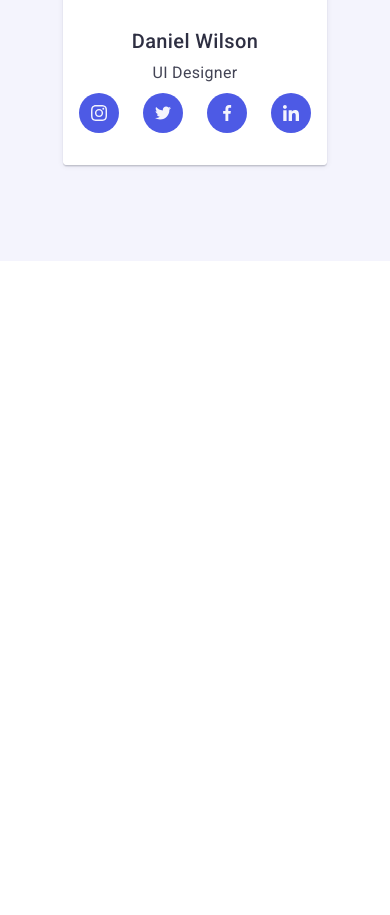
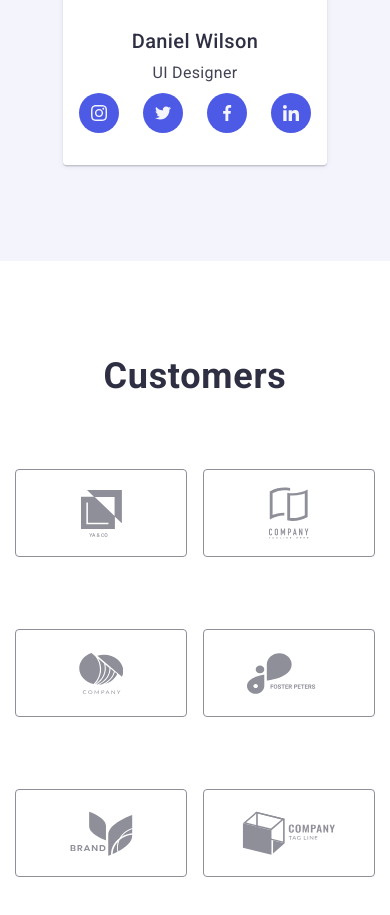
Before and after one commit to taranlizz/goit-markup-hw-07, a plain HTML site: page index.html in a window 390 px wide. Shown: the part 3354-4269 px from the top of the page. Before the commit the page ends 3615 px from the top, so only its background shows below. Drawn offline with nearby package versions, Linux system fonts and the light colour scheme.

Commit message:
customers-section styles

```diff
--- a/index.html
+++ b/index.html
@@ -436,27 +436,19 @@
           </ul>
         </div>
       </section>
-      <!-- <section class="customers section">
-        <div class="container">
-          <h2 class="customers-title title">Customers</h2>
-          <ul class="customers-list list">
+      <section class="customers-section">
+        <div class="container tab-special">
+          <h2 class="customers-title">Customers</h2>
+          <ul class="customers-list">
             <li class="customers-item">
-              <a
-                href=""
-                class="customers-link link"
-                aria-label="customer's link"
-              >
+              <a href="" class="customers-link" aria-label="customer's link">
                 <svg class="customers-icon" width="41" height="47">
                   <use href="./images/icons.svg#icon-customers1"></use>
                 </svg>
               </a>
             </li>
             <li class="customers-item">
-              <a
-                href=""
-                class="customers-link link"
-                aria-label="customer's link"
-              >
+              <a href="" class="customers-link" aria-label="customer's link">
                 <svg class="customers-icon" width="40" height="52">
                   <use href="./images/icons.svg#icon-customers2"></use>
                 </svg>
@@ -465,7 +457,7 @@
             <li class="customers-item">
               <asoc-
                 href=""
-                class="customers-link link"
+                class="customers-link"
                 aria-label="customer's link"
               >
                 <svg class="customers-icon" width="44" height="41">
@@ -474,33 +466,21 @@
               </asoc->
             </li>
             <li class="customers-item">
-              <a
-                href=""
-                class="customers-link link"
-                aria-label="customer's link"
-              >
+              <a href="" class="customers-link" aria-label="customer's link">
                 <svg class="customers-icon" width="84" height="41">
                   <use href="./images/icons.svg#icon-customers4"></use>
                 </svg>
               </a>
             </li>
             <li class="customers-item">
-              <a
-                href=""
-                class="customers-link link"
-                aria-label="customer's link"
-              >
+              <a href="" class="customers-link" aria-label="customer's link">
                 <svg class="customers-icon" width="63" height="45">
                   <use href="./images/icons.svg#icon-customers5"></use>
                 </svg>
               </a>
             </li>
             <li class="customers-item">
-              <a
-                href=""
-                class="customers-link link"
-                aria-label="customer's link"
-              >
+              <a href="" class="customers-link" aria-label="customer's link">
                 <svg class="customers-icon" width="94" height="44">
                   <use href="./images/icons.svg#icon-customers6"></use>
                 </svg>
@@ -508,7 +488,7 @@
             </li>
           </ul>
         </div>
-      </section> -->
+      </section>
     </main>
     <!-- footer -->
     <!-- <footer class="footer">
--- a/sass/abstracts/_placeholders.scss
+++ b/sass/abstracts/_placeholders.scss
@@ -44,4 +44,5 @@
   text-align: center;
   letter-spacing: 0.02em;
   text-transform: capitalize;
+  margin-bottom: 72px;
 }
--- a/sass/abstracts/_variables.scss
+++ b/sass/abstracts/_variables.scss
@@ -15,3 +15,4 @@ $active-state-clr: #404bbf;
 $transition: 250ms cubic-bezier(0.4, 0, 0.2, 1);
 $hero-text-clr: #ffffff;
 $l-gra: rgba(46, 47, 66, 0.7);
+$customers-link-clr: #8e8f99;
--- /dev/null
+++ b/sass/layout/_customers.scss
@@ -0,0 +1,50 @@
+.customers-section {
+  @extend %section;
+}
+
+.customers-title {
+  @extend %title;
+}
+
+.customers-list {
+  @media screen and (max-width: 1157px) {
+    display: flex;
+    flex-wrap: wrap;
+    column-gap: 16px;
+    row-gap: 72px;
+  }
+  @media screen and (min-width: $tablet) {
+    column-gap: 24px;
+  }
+  @media screen and (min-width: $desktop) {
+    display: flex;
+  }
+}
+.customers-item {
+  height: 88px;
+  @media screen and (max-width: 767px) {
+    flex-basis: calc((100% - 16px) / 2);
+  }
+  @media screen and (min-width: $tablet) {
+    flex-basis: calc((100% - 48px) / 3);
+  }
+}
+
+.customers-link {
+  @extend %link;
+  @include centeredFlex();
+  height: 100%;
+  border: 1px solid currentColor;
+  border-radius: 4px;
+  color: $customers-link-clr;
+  @media screen and (min-width: $desktop) {
+    transition: color $transition;
+    &:is(:hover, :focus) {
+      color: $active-state-clr;
+    }
+  }
+}
+
+.customers-icon {
+  fill: currentColor;
+}
--- a/sass/layout/_features.scss
+++ b/sass/layout/_features.scss
@@ -49,8 +49,8 @@
 }
 
 .features-subtitle {
+  @extend %title;
   margin-bottom: 8px;
-  @extend %title;
   @media screen and (min-width: $tablet) {
     text-align: initial;
   }
--- a/sass/layout/_team.scss
+++ b/sass/layout/_team.scss
@@ -26,7 +26,7 @@
       margin-bottom: 72px;
     }
   }
-  @media screen and (max-width: $mobile) {
+  @media screen and (max-width: 767px) {
     margin: 0 auto;
     width: 264px;
   }
--- a/sass/main.scss
+++ b/sass/main.scss
@@ -15,3 +15,4 @@
 @import "layout/features";
 @import "layout/service";
 @import "layout/team";
+@import "layout/customers";
```
Also changed, not shown: css/main.css, css/main.min.css, 2 other files.
